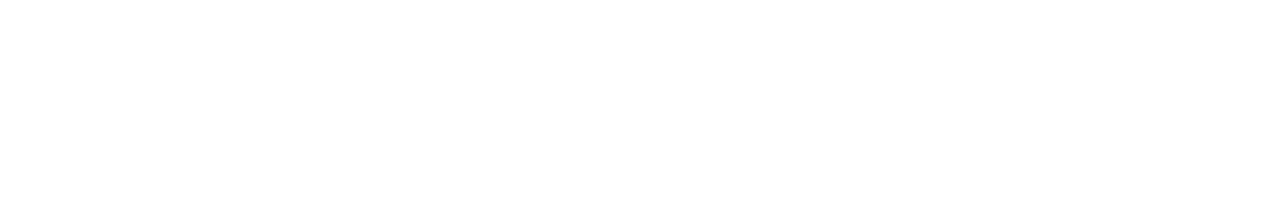
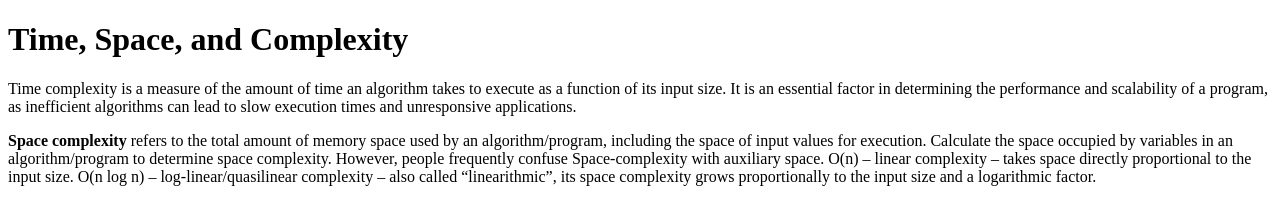
Before and after one commit to acciojob/time-and-space-complexity-Jishan-Khan, a website: page main.html in a window 1280 px wide. Drawn offline with Linux system fonts and the light colour scheme.

Commit message:
created a submission

```diff
--- a/main.html
+++ b/main.html
@@ -8,6 +8,14 @@
 
 <body>
 	<!-- the entire body must be written by student -->
+
+	<h1>Time, Space, and Complexity</h1>
+
+	<p>Time complexity is a measure of the amount of time an algorithm takes to execute as a function of its input size. It is an essential factor in determining the performance and scalability of a program, as inefficient algorithms can lead to slow execution times and unresponsive applications.</p>
+
+	<p><b>Space complexity</b> refers to the total amount of memory space used by an algorithm/program, including the space of input values for execution. Calculate the space occupied by variables in an algorithm/program to determine space complexity. However, people frequently confuse Space-complexity with auxiliary space. O(n) – linear complexity – takes space directly proportional to the input size. O(n log n) – log-linear/quasilinear complexity – also called “linearithmic”, its space complexity grows proportionally to the input size and a logarithmic factor.</p>
+
+
     <script type="text/javascript" src="./script.js">
 </script>
 
```
